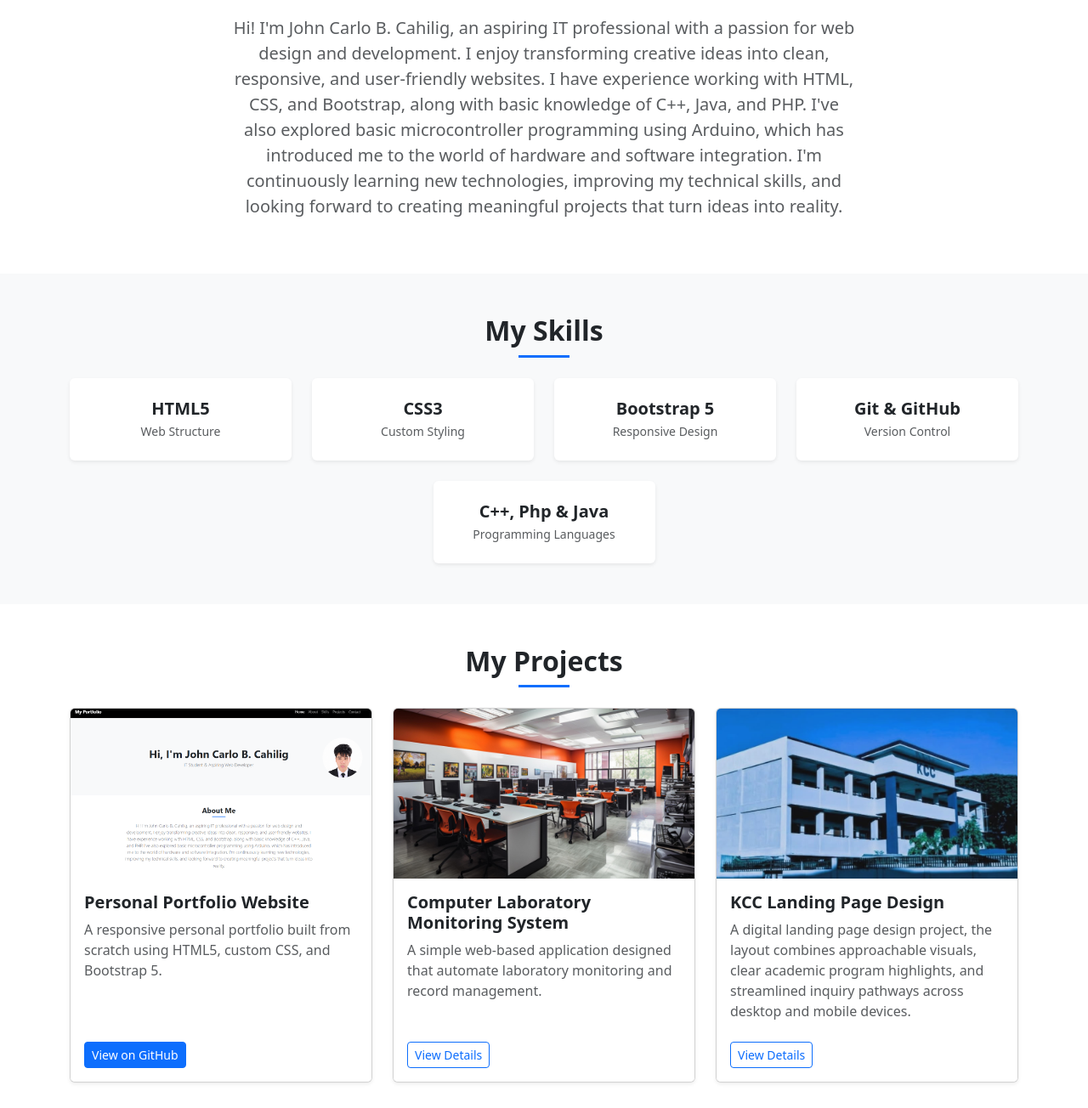
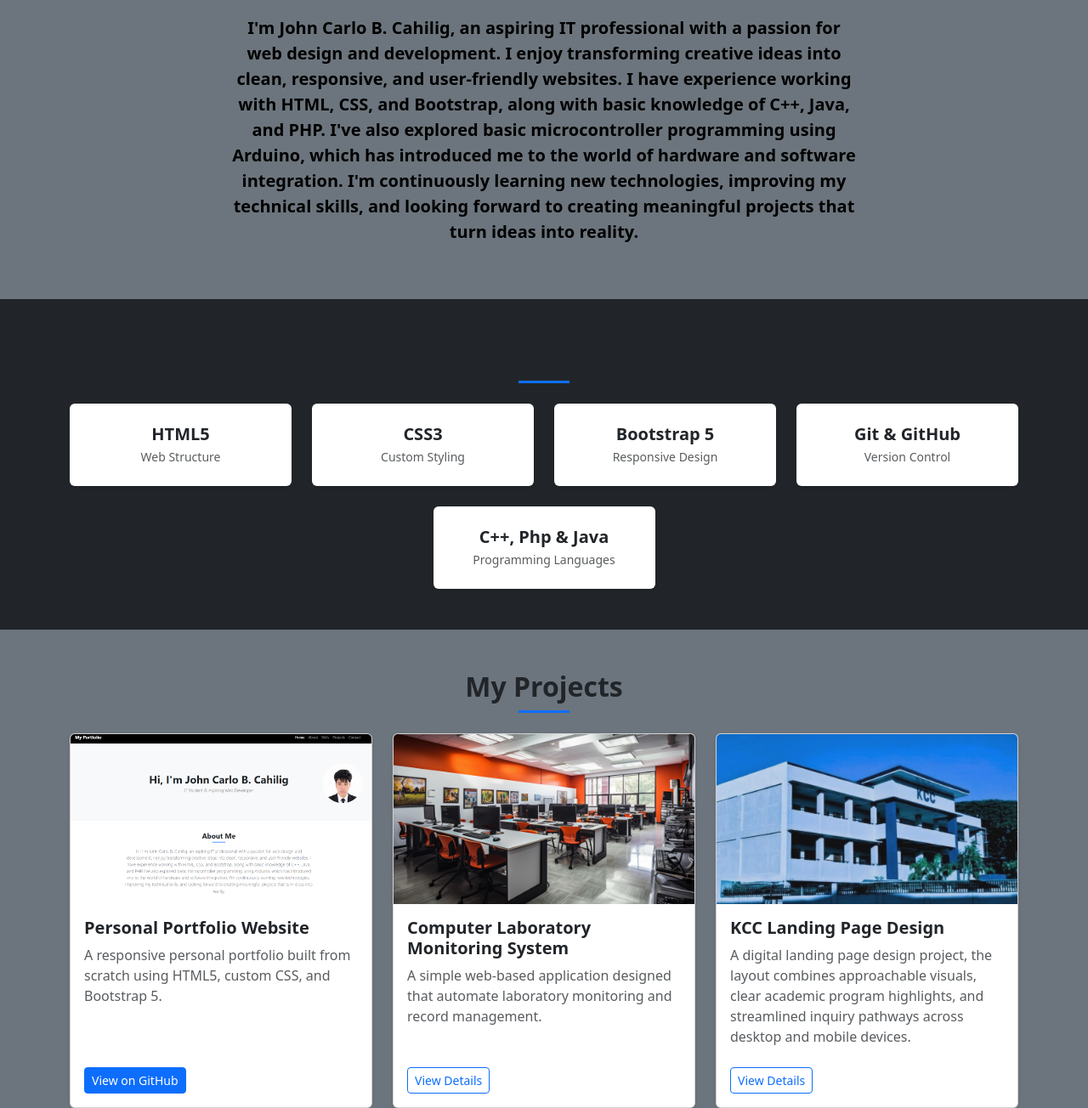
Before and after one commit to jczxchg/Cahilig-project-1, a plain HTML site: page index.html in a window 1280 px wide. Shown: the part 484-1788 px from the top of the page at 85% size. Drawn offline with Linux system fonts and the light colour scheme; files whose address does not match are found by name.

Commit message:
updated font and bg

```diff
--- a/index.html
+++ b/index.html
@@ -55,20 +55,20 @@
 
 
     <!-- About Section -->
-    <section id="about" class="py-5">
+    <section id="about" class="py-5 bg-secondary text-black">
         <div class="container">
             <h2 class="section-title text-center fw-bold mb-4">About Me</h2>
             <div class="row justify-content-center">
                 <div class="col-lg-8 text-center">
-                    <p class="lead text-muted">
-                    Hi! I'm John Carlo B. Cahilig, an aspiring IT professional with a passion for web design and development. I enjoy transforming creative ideas into clean, responsive, and user-friendly websites. I have experience working with HTML, CSS, and Bootstrap, along with basic knowledge of C++, Java, and PHP. I've also explored basic microcontroller programming using Arduino, which has introduced me to the world of hardware and software integration. I'm continuously learning new technologies, improving my technical skills, and looking forward to creating meaningful projects that turn ideas into reality.</p>
+                    <p class="lead fw-semibold text-black">
+                    <strong> I'm John Carlo B. Cahilig, an aspiring IT professional with a passion for web design and development. I enjoy transforming creative ideas into clean, responsive, and user-friendly websites. I have experience working with HTML, CSS, and Bootstrap, along with basic knowledge of C++, Java, and PHP. I've also explored basic microcontroller programming using Arduino, which has introduced me to the world of hardware and software integration. I'm continuously learning new technologies, improving my technical skills, and looking forward to creating meaningful projects that turn ideas into reality.</strong></p>
                 </div>
             </div>
         </div>
     </section>
 
     <!-- Skills Section -->
-    <section id="skills" class="py-5 bg-light">
+    <section id="skills" class="py-5 bg-dark">
         <div class="container">
             <h2 class="section-title text-center fw-bold mb-4">My Skills</h2>
             <div class="row g-4 text-center">
@@ -106,7 +106,7 @@
     </section>
 
  <!-- Projects Section -->
-    <section id="projects" class="py-5">
+    <section id="projects" class="py-5 bg-secondary">
         <div class="container">
             <h2 class="section-title text-center fw-bold mb-4">My Projects</h2>
             <div class="row g-4">
--- a/styles/custom.css
+++ b/styles/custom.css
@@ -13,7 +13,7 @@ html {
     width: 180px;
     height: 180px;
     object-fit: cover;
-    border: 5px solid #ffffff;
+    border: 5px solid #100d0d;
     box-shadow: 0 4px 15px rgba(0, 0, 0, 0.1);
 }
 
```
